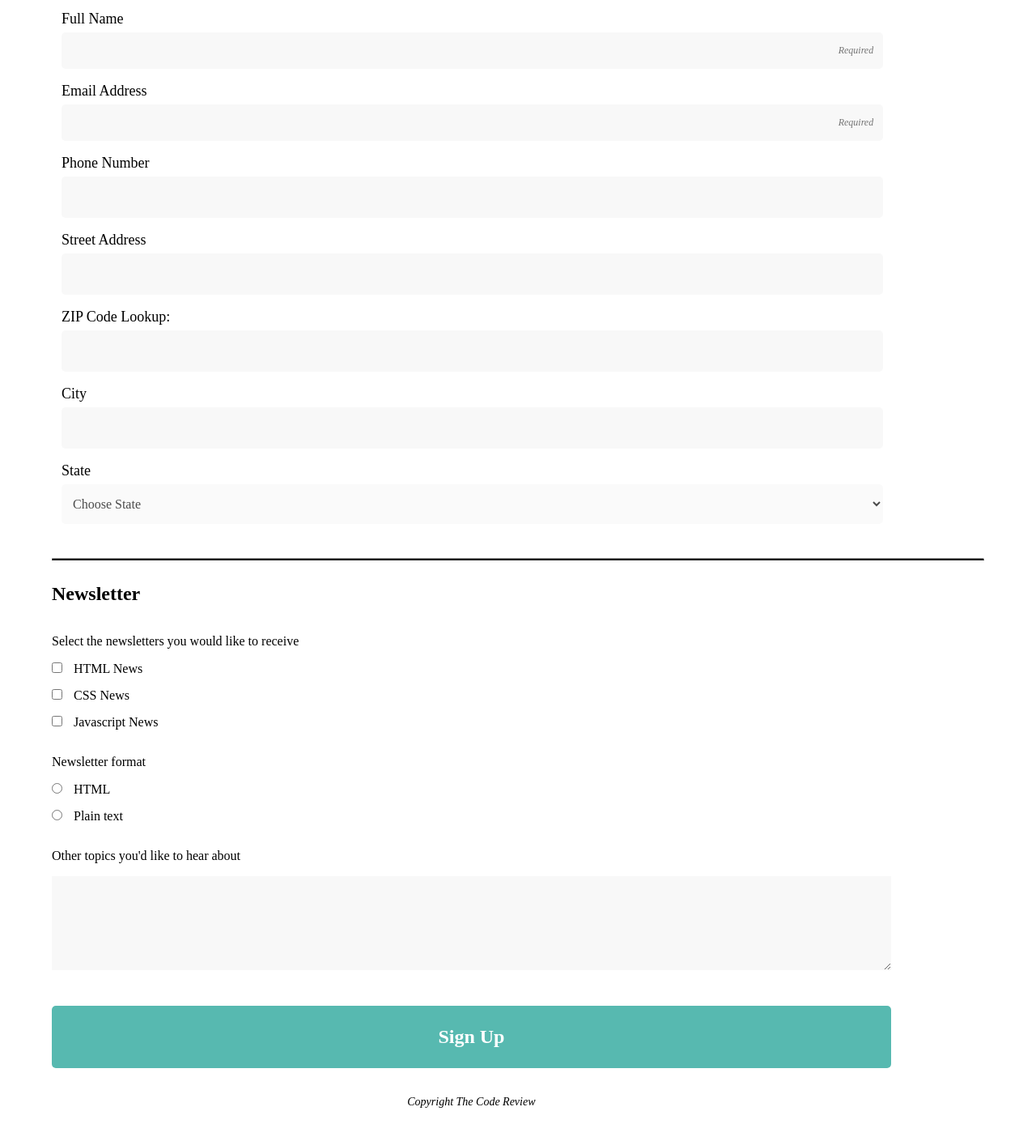
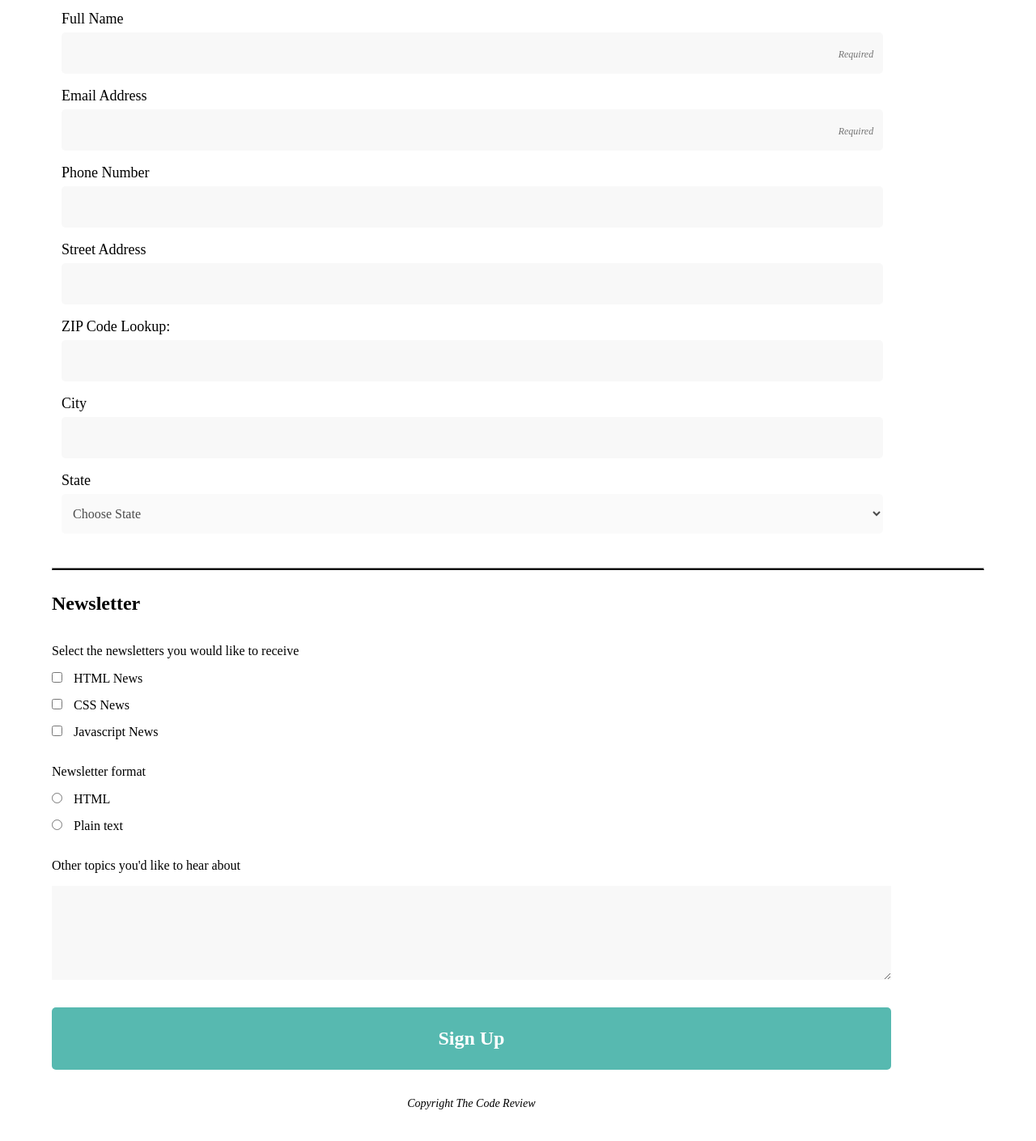
Before and after one commit to ybocaj/webdev-project3, a plain HTML site: page index.html in a window 1280 px wide. Shown: the part 323-1732 px from the top of the page at 81% size. Drawn offline with Linux system fonts and the light colour scheme; a web font is replaced by a local one.

Commit message:
changes to css

```diff
--- a/css/style.css
+++ b/css/style.css
@@ -99,6 +99,7 @@ select {
 #state {
     padding: 15px 0 15px 10px;
 }
+/*
 .sec2 input[placeholder="Required"] {
     text-align: right;
     font-style: italic;
@@ -106,6 +107,14 @@ select {
     font-size: 12px;
     margin-right: 15px;
     padding: 15px 12px;
+}
+*/
+input::placeholder {
+    font-style: italic;
+    font-weight: 100;
+    font-size: 12px;
+    padding: 15px 12px;
+    text-align: right;
 }
 .zip {
     width: 50%;
@@ -166,14 +175,13 @@ button {
 }
 .button {
     display: block;
-    margin: 0 auto;
-    padding-top: 40px;
+    padding-top: 30px;
     padding-bottom: 20px;
 }
 .sec4 {
     width: 90%;
 }
-@media screen and (min-width: 1024px) {
+@media screen and (min-width: 768px) {
     .button {
         margin: 0 auto;
     }
```
